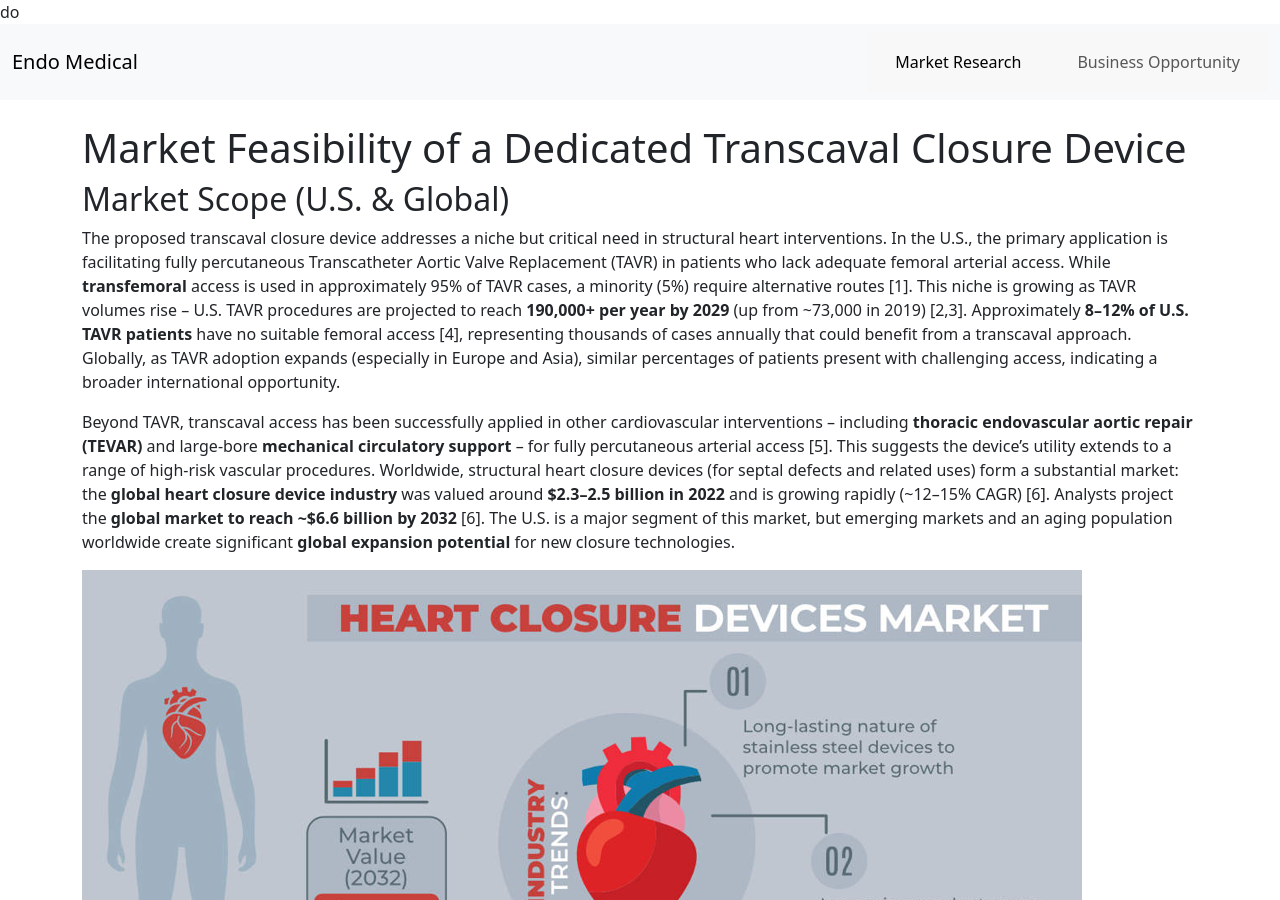
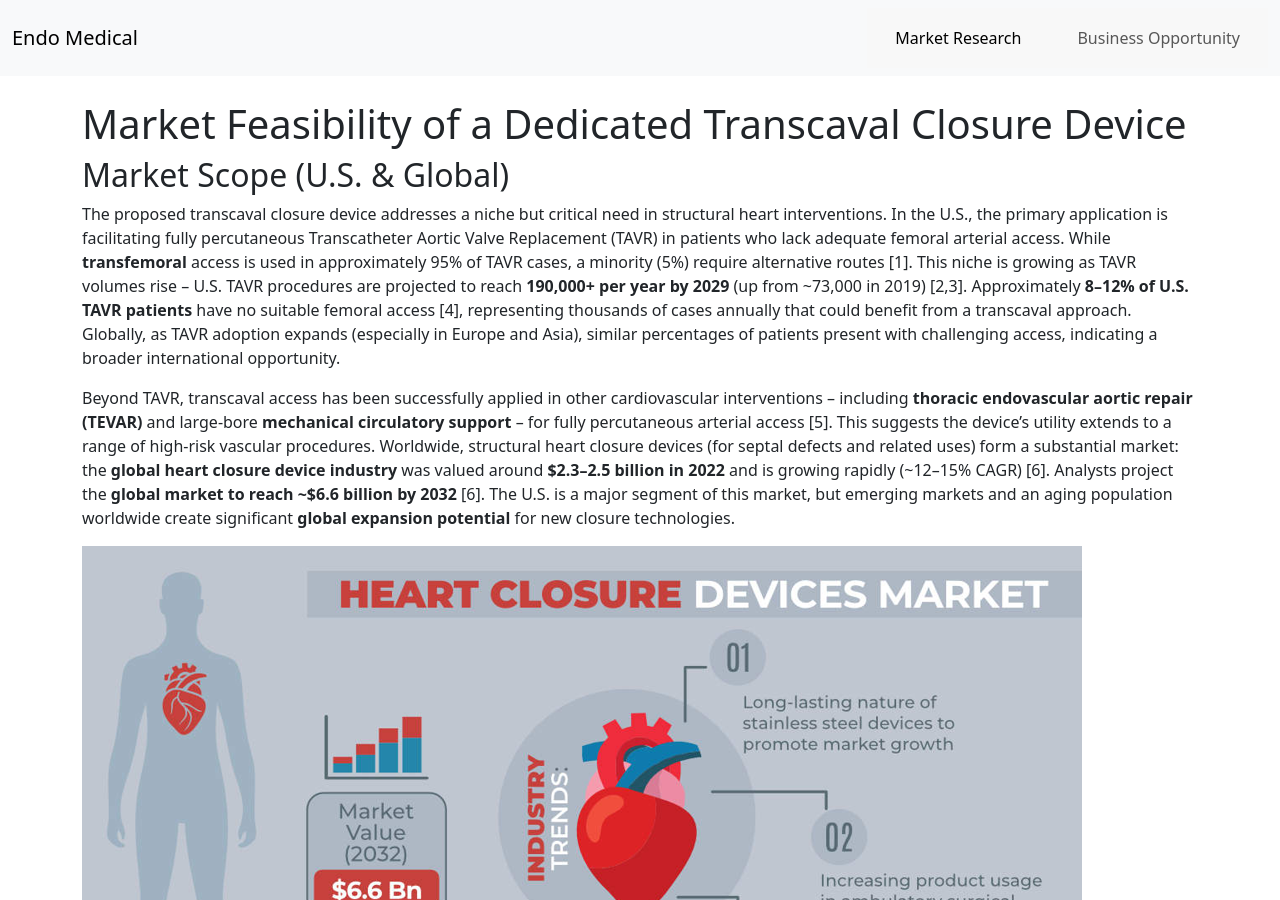
Before and after one commit to psychemistz/EndoMedical, a Jekyll site: the page built from index.md, in a window 1280 px wide and 900 px high. Built offline with Jekyll 4.4.1, drawn with Linux system fonts in a browser that asks for light colours.

Commit message:
Update default.html

```diff
--- a/_layouts/default.html
+++ b/_layouts/default.html
@@ -1,4 +1,4 @@
-do<!DOCTYPE html>
+<!DOCTYPE html>
 <html>
   <head>
     <meta charset="UTF-8">
@@ -12,8 +12,7 @@ do<!DOCTYPE html>
     <!-- Bootstrap Navigation Bar -->
     <nav class="navbar navbar-expand-lg navbar-light bg-light">
       <div class="container-fluid">
-        <!-- Updated brand link -->
-        <a class="navbar-brand" href="/EndoMedical/index.html">Endo Medical</a>
+        <a class="navbar-brand" href="{{ '/' | relative_url }}">{{ site.title }}</a>
         <button class="navbar-toggler" type="button" data-bs-toggle="collapse" data-bs-target="#navbarNav"
                 aria-controls="navbarNav" aria-expanded="false" aria-label="Toggle navigation">
           <span class="navbar-toggler-icon"></span>
```
